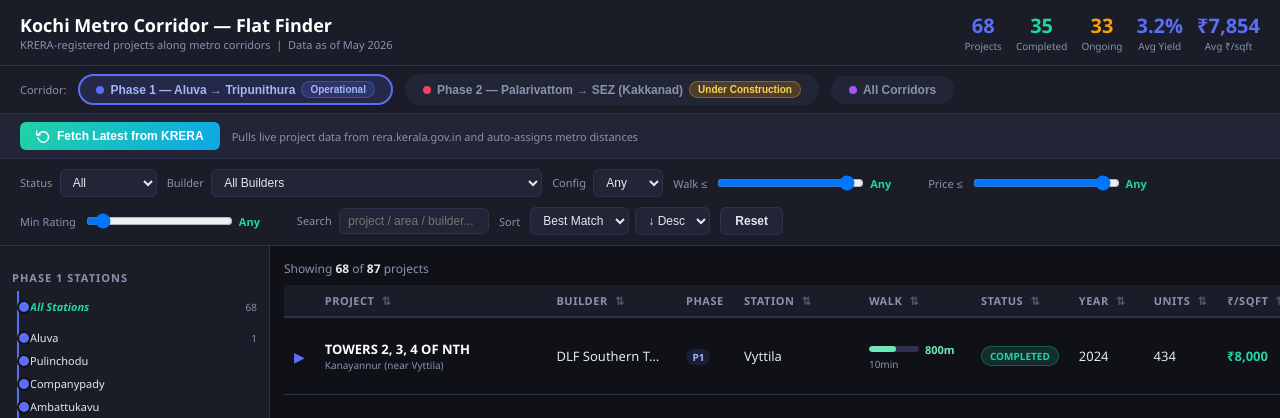
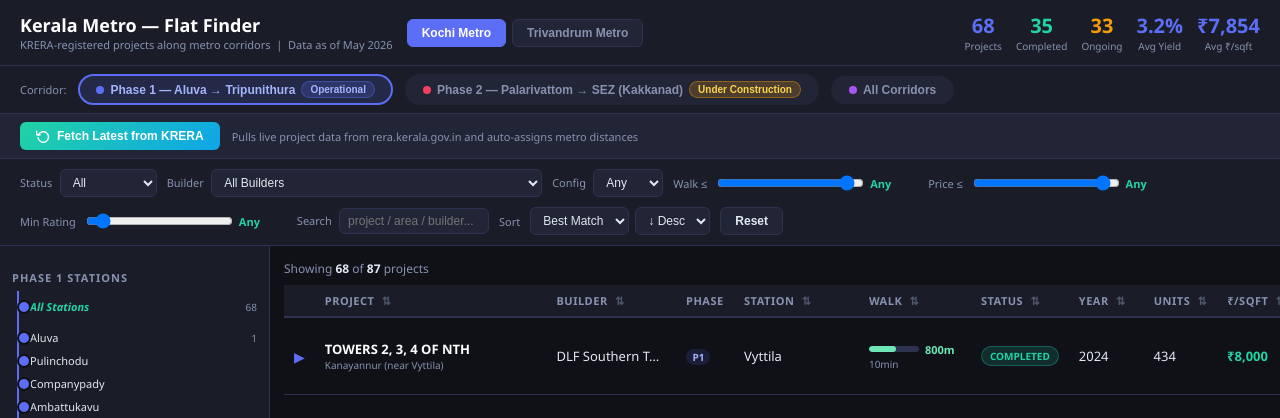
Before and after one commit to thatsmeadarsh/flat-checker, a Flask app: page / in a window 1280 px wide. Shown: the top 418 px of the page. Run offline with Flask 3, Linux system fonts and the light colour scheme.

Commit message:
feat: wire Trivandrum Metro data into the deployment pipeline
build.py now loads tvm_projects_data.json alongside projects_data.json
and tags all projects with a city field before embedding them in the HTML.
templates/index.html gains city tabs (Kochi / Trivandrum), a TVM disclaimer
banner, TVM station list in the sidebar, and city-aware filtering — matching
the integrate_tvm.py changes that were only written to kochi_metro_flats.html
but never reached the deployed public/index.html.

```diff
--- a/templates/index.html
+++ b/templates/index.html
@@ -3,7 +3,7 @@
 <head>
 <meta charset="UTF-8">
 <meta name="viewport" content="width=device-width, initial-scale=1.0">
-<title>Kochi Metro Flat Finder</title>
+<title>Kerala Metro — Flat Finder</title>
 <style>
 :root {
   --bg: #0f1117;
@@ -395,6 +395,15 @@ tbody td { padding: 8px 10px; vertical-align: middle; white-space: nowrap; }
   .sidebar-close { display: none; }
 }
 
+/* ── city tabs ───────────────────────────── */
+.city-tabs { display: flex; gap: 6px; align-items: center; }
+.city-tab { background: var(--surface2); color: var(--muted); border: 1px solid var(--border); border-radius: 6px; padding: 6px 14px; cursor: pointer; font-size: 12px; font-weight: 600; transition: all 0.15s; white-space: nowrap; }
+.city-tab:hover { border-color: var(--accent); color: var(--text); }
+.city-tab.active { background: var(--accent); color: #fff; border-color: var(--accent); }
+.tvm-disclaimer { background: rgba(245,158,11,0.07); border-bottom: 1px solid rgba(245,158,11,0.2); padding: 6px 24px; font-size: 11px; color: var(--muted); display: none; }
+.tvm-disclaimer.visible { display: block; }
+.tvm-disclaimer strong { color: var(--warn); }
+
 /* notification toast */
 .toast {
   position: fixed;
@@ -422,11 +431,18 @@ tbody td { padding: 8px 10px; vertical-align: middle; white-space: nowrap; }
 
 <header>
   <div>
-    <h1>Kochi Metro Corridor — Flat Finder</h1>
-    <div class="subtitle">KRERA-registered projects along metro corridors &nbsp;|&nbsp; Data as of May 2026</div>
+    <h1>Kerala Metro — Flat Finder</h1>
+    <div class="subtitle" id="corridorSubtitle">KRERA-registered projects along metro corridors &nbsp;|&nbsp; Data as of May 2026</div>
+  </div>
+  <div class="city-tabs">
+    <button class="city-tab active" id="tabKochi" onclick="setCity('Kochi')">Kochi Metro</button>
+    <button class="city-tab" id="tabTrivandrum" onclick="setCity('Trivandrum')">Trivandrum Metro</button>
   </div>
   <div class="stats-bar" id="statsBar"></div>
 </header>
+<div class="tvm-disclaimer" id="tvmDisclaimer">
+  <strong>⚠ Proposed metro:</strong> Trivandrum Metro Phase 1 is in DPR/approval stage — not yet under construction. Walk distances are geometry estimates. Prices and yields are area benchmarks, not transaction data. Verify independently before any investment decision.
+</div>
 
 <!-- Phase switcher -->
 <div class="phase-bar">
@@ -620,9 +636,24 @@ const PHASE2_STATIONS_JS = [
   {name:"SEZ",lat:10.0178,lng:76.4067,phase:2,status:"Under Construction"},
 ];
 
+// ── TVM station order ─────────────────────────────────────────────────────────
+const TVM_STATIONS_ORDER = [
+  "Technocity","Pallipuram","Kaniyapuram","Kazhakuttam","Technopark",
+  "Kariavattom","Gurumandiram","Pangapara","Sreekaryam","Ulloor",
+  "Kesavadasapuram","Pattom","Plamoodu","Palayam","Secretariat",
+  "Thampanoor","Killipalam","Karamana","Kaimanam","Pappanamcode",
+  "Karakamandapam","Vellayani","Nemom","Pravachambalam","Pallichal",
+];
+
+const CITY_SUBTITLES = {
+  Kochi: 'KRERA-registered projects along metro corridors &nbsp;|&nbsp; Data as of May 2026',
+  Trivandrum: 'Pappanamcode → Pallipuram &nbsp;|&nbsp; 25 stations &nbsp;|&nbsp; <strong style="color:var(--warn)">Proposed metro — DPR stage</strong> &nbsp;|&nbsp; KRERA data May 2026',
+};
+
 // ── state ─────────────────────────────────────────────────────────────────────
 let PROJECTS = [];
 let STATIONS = { phase1: PHASE1_STATIONS_JS, phase2: PHASE2_STATIONS_JS };
+let activeCity = 'Kochi';
 let activePhase = 1;   // 0 = all, 1, 2
 let activeStation = null;
 let activeBuilder = null;
@@ -672,6 +703,25 @@ async function init() {
   }
 }
 
+// ── city switching ────────────────────────────────────────────────────────────
+function setCity(city) {
+  activeCity = city;
+  activeStation = null;
+  activeBuilder = null;
+  activePhase = 1;
+  document.getElementById('tabKochi').classList.toggle('active', city === 'Kochi');
+  document.getElementById('tabTrivandrum').classList.toggle('active', city === 'Trivandrum');
+  document.getElementById('corridorSubtitle').innerHTML = CITY_SUBTITLES[city];
+  const disc = document.getElementById('tvmDisclaimer');
+  if (disc) disc.classList.toggle('visible', city === 'Trivandrum');
+  // Show/hide phase bar (only relevant for Kochi)
+  document.querySelector('.phase-bar').style.display = city === 'Trivandrum' ? 'none' : '';
+  document.querySelector('.fetch-bar').style.display = city === 'Trivandrum' ? 'none' : '';
+  document.getElementById('sidebarPhaseLabel').textContent = city === 'Trivandrum' ? 'TVM Stations' : 'Phase 1 Stations';
+  populateBuilderDropdown();
+  render();
+}
+
 // ── phase switching ───────────────────────────────────────────────────────────
 function setPhase(ph) {
   activePhase = ph;
@@ -696,8 +746,10 @@ function getFiltered() {
   const search  = document.getElementById('fSearch').value.toLowerCase();
 
   return PROJECTS.filter(p => {
-    // Phase filter
-    if (activePhase !== 0 && p.phase !== activePhase) return false;
+    // City filter
+    if ((p.city || 'Kochi') !== activeCity) return false;
+    // Phase filter (only for Kochi)
+    if (activeCity === 'Kochi' && activePhase !== 0 && p.phase !== activePhase) return false;
     // Status
     if (status && p.status !== status) return false;
     // 7-year rule for completed
@@ -862,10 +914,35 @@ function toggleDetail(id) {
 }
 
 function renderSidebar() {
-  const ph1Names = new Set(STATIONS.phase1?.map(s => s.name) || []);
-  const ph2Names = new Set(STATIONS.phase2?.map(s => s.name) || []);
+  const cityProjects = PROJECTS.filter(p => (p.city || 'Kochi') === activeCity);
 
-  // Build station list based on active phase
+  const stationCounts = {};
+  cityProjects.forEach(p => {
+    if (p.nearest_metro_station) stationCounts[p.nearest_metro_station] = (stationCounts[p.nearest_metro_station] || 0) + 1;
+  });
+
+  const sl = document.getElementById('stationList');
+
+  if (activeCity === 'Trivandrum') {
+    sl.innerHTML = `<div class="metro-line ph1">
+      <div class="station-item ${!activeStation ? 'active' : ''}" onclick="setStation(null)">
+        <span class="s-name" style="font-style:italic">All Stations</span>
+        <span class="s-count">${cityProjects.length}</span>
+      </div>
+    </div>`;
+    const ml = document.createElement('div');
+    ml.className = 'metro-line ph1';
+    TVM_STATIONS_ORDER.forEach(name => {
+      if (!stationCounts[name]) return;
+      const item = document.createElement('div');
+      item.className = `station-item${activeStation === name ? ' active' : ''}`;
+      item.innerHTML = `<span class="s-name">${name}</span><span class="s-count">${stationCounts[name]}</span>`;
+      item.onclick = () => setStation(name);
+      ml.appendChild(item);
+    });
+    sl.appendChild(ml);
+  } else {
+    // Kochi — phase-aware
     let stationsToShow;
     if (activePhase === 0) {
       stationsToShow = [
@@ -878,13 +955,7 @@ function renderSidebar() {
       stationsToShow = STATIONS.phase2 || [];
     }
 
-  const projectsInPhase = PROJECTS.filter(p => activePhase === 0 || p.phase === activePhase);
-  const stationCounts = {};
-  projectsInPhase.forEach(p => {
-    if (p.nearest_metro_station) stationCounts[p.nearest_metro_station] = (stationCounts[p.nearest_metro_station] || 0) + 1;
-  });
-
-  const sl = document.getElementById('stationList');
+    const projectsInPhase = cityProjects.filter(p => activePhase === 0 || p.phase === activePhase);
     const phClass = activePhase === 2 ? 'ph2' : 'ph1';
     sl.innerHTML = `<div class="metro-line ${phClass}">
       <div class="station-item ${!activeStation ? 'active' : ''}" onclick="setStation(null)">
@@ -893,9 +964,7 @@ function renderSidebar() {
       </div>
     </div>`;
 
-  // Group by phase for "all" view
     if (activePhase === 0) {
-    // Phase 1 group
       const g1 = document.createElement('div');
       g1.innerHTML = '<div style="font-size:10px;color:var(--ph1);font-weight:700;margin:8px 0 4px;letter-spacing:.5px">PHASE 1 — OPERATIONAL</div>';
       const ml1 = document.createElement('div');
@@ -917,10 +986,13 @@ function renderSidebar() {
       stationsToShow.forEach(s => appendStationItem(ml, s, stationCounts));
       sl.appendChild(ml);
     }
+  }
 
   // Builders
-  const filteredProjects = PROJECTS.filter(p => activePhase === 0 || p.phase === activePhase);
-  const builders = [...new Set(filteredProjects.map(p => p.developer).filter(Boolean))].sort();
+  const filteredForBuilders = activeCity === 'Trivandrum'
+    ? cityProjects
+    : cityProjects.filter(p => activePhase === 0 || p.phase === activePhase);
+  const builders = [...new Set(filteredForBuilders.map(p => p.developer).filter(Boolean))].sort();
   const bl = document.getElementById('builderList');
   bl.innerHTML = `<div class="legend-item ${!activeBuilder ? 'active' : ''}" onclick="setBuilder(null)">
     <div class="legend-dot" style="background:var(--accent)"></div>
@@ -928,7 +1000,7 @@ function renderSidebar() {
   </div>`;
   const colors = ['#5b6ef5','#22d3a5','#f59e0b','#ef4444','#8b5cf6','#06b6d4','#84cc16','#f43f5e','#fb923c','#a78bfa'];
   builders.forEach((b, i) => {
-    const cnt = filteredProjects.filter(p => p.developer === b).length;
+    const cnt = filteredForBuilders.filter(p => p.developer === b).length;
     const item = document.createElement('div');
     item.className = `legend-item${activeBuilder === b ? ' active' : ''}`;
     item.innerHTML = `<div class="legend-dot" style="background:${colors[i % colors.length]}"></div>
@@ -984,7 +1056,8 @@ function setBuilder(b) {
 }
 
 function populateBuilderDropdown() {
-  const builders = [...new Set(PROJECTS.map(p => p.developer).filter(Boolean))].sort();
+  const cityProjects = PROJECTS.filter(p => (p.city || 'Kochi') === activeCity);
+  const builders = [...new Set(cityProjects.map(p => p.developer).filter(Boolean))].sort();
   const sel = document.getElementById('fBuilder');
   sel.innerHTML = '<option value="">All Builders</option>';
   builders.forEach(b => {
```
Also changed, not shown: build.py (+23 -8 lines). Lines whose indentation alone changed are shown as unchanged.
